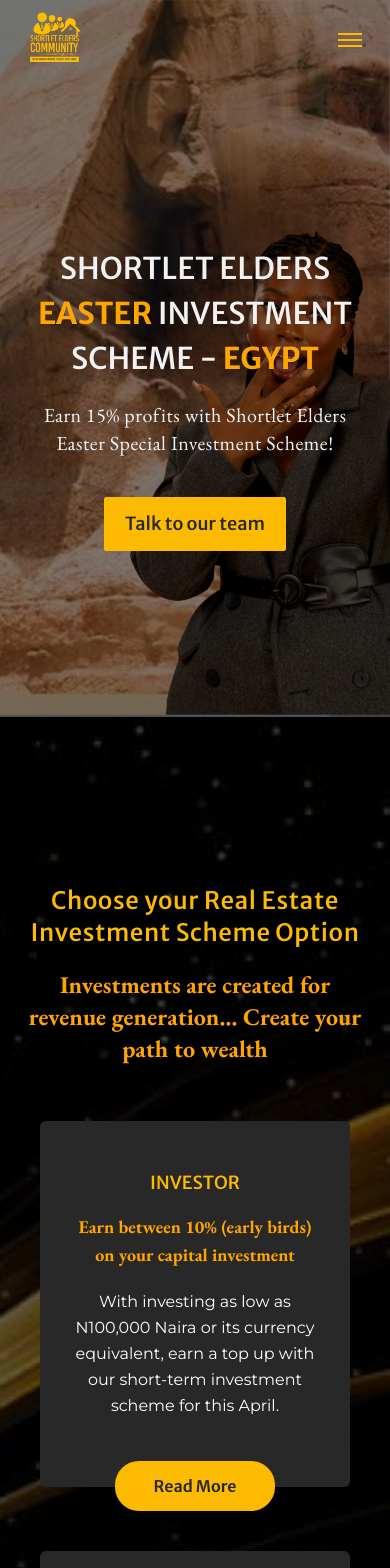
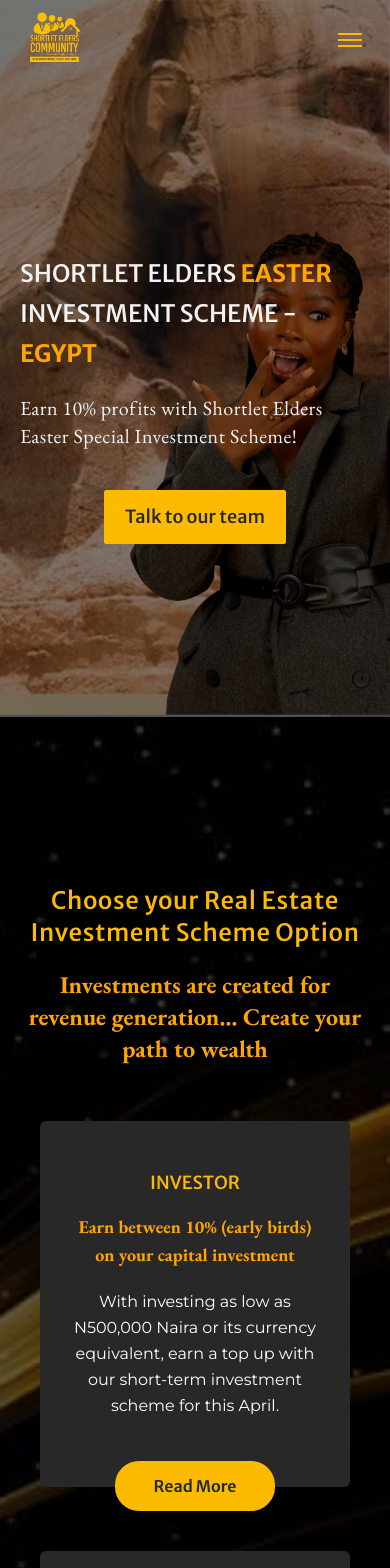
Before and after one commit to Mayor1234/real-shortlet-elders, a React (Vite) app: page /home in a window 390 px wide. Shown: the top 1568 px of the page. Built offline with nearby package versions, Linux system fonts and the light colour scheme.

Commit message:
sppel change

```diff
--- a/src/components/constants/index.ts
+++ b/src/components/constants/index.ts
@@ -17,7 +17,7 @@
     title: 'contact',
   },
   {
-    url: 'https://flutterwave.com/pay/1vd6dso7c3yn',
+    url: 'https://paystack.com/pay/4aophf6eg7',
     title: 'make your payment',
   },
 ];
--- a/src/components/hero-banner/HeroBanner.tsx
+++ b/src/components/hero-banner/HeroBanner.tsx
@@ -10,13 +10,13 @@
       <div className="w-full container mx-auto">
         <div className="absolute -z-10 px-5 font-normal h-[calc(85vh+80px)] lg:h-[calc(100vh+80px)] flex justify-center gap-5 flex-col items-start lg:gap-8 lg:px-0">
           <AnimatedSection direction={{ initial_x: 0, initial_y: 50 }}>
-            <h1 className="max-w-md font-merriweather text-3xl text-center font-medium uppercase leading-[45px] lg:leading-[60px] text-[#f2f2f2] lg:max-w-[750px] lg:text-4xl lg:text-start pb-5">
+            <h1 className="max-w-md font-merriweather text-2xl font-medium uppercase leading-[40px] lg:leading-[60px] text-[#f2f2f2] lg:max-w-[750px] lg:text-4xl lg:text-start pb-5">
               shortlet elders <span className="text-sec font-bold">easter</span>{' '}
               investment scheme -{' '}
               <span className="text-sec font-bold">Egypt </span>
             </h1>
-            <p className="max-w-md font-garamond px-5 leading-[28px] text-center mb-5 text-[20px] lg:text-[28px] tracking-wide text-[#f1f5f9] lg:text-start lg:max-w-[750px] lg:leading-[35px] lg:px-0">
-              Earn 15% profits with Shortlet Elders Easter Special Investment
+            <p className="max-w-md font-garamond leading-[28px] mb-5 text-[20px] lg:text-[28px] tracking-wide text-[#f1f5f9] lg:text-start lg:max-w-[750px] lg:leading-[35px] lg:px-0">
+              Earn 10% profits with Shortlet Elders Easter Special Investment
               Scheme!
             </p>
           </AnimatedSection>
--- a/src/components/sections/InvestmentScheme.tsx
+++ b/src/components/sections/InvestmentScheme.tsx
@@ -33,7 +33,7 @@
                       Earn between 10% (early birds) on your capital investment
                     </p>
                     <p className="text-center pb-5">
-                      With investing as low as N100,000 Naira or its currency
+                      With investing as low as N500,000 Naira or its currency
                       equivalent, earn a top up with our short-term investment
                       scheme for this April.
                     </p>
--- a/src/components/sections/Investors.tsx
+++ b/src/components/sections/Investors.tsx
@@ -69,11 +69,7 @@
                   you—allowing you to grow your wealth while enjoying an
                   unforgettable Easter experience.
                 </p>
-                {/* <em className="text-gray-800">
-                  We prioritize clarity on your investment interests and capital
-                  strength due to the diversity of locations targeted for this
-                  scheme.
-                </em> */}
+
                 <em className="text-gray-800">
                   📍 Exclusive Travel Date: April 18th - 24th, 2025 <br />
                   💰 Payout Period: May 1st - 10th, 2025
--- a/src/pages/Privacy.tsx
+++ b/src/pages/Privacy.tsx
@@ -147,7 +147,7 @@
                 Contact Information
                 <ul className="list-disc list-outside flex flex-col gap-4 leading-normal pt-5 text-base font-Montserrat font-normal">
                   <li>
-                    For questions or concerns regarding our privacy practices,
+                    For questions or concerns regarding our privacy policies,
                     please contact us at{' '}
                     <a
                       href={`mailto:${'support@shortletelders.com'}`}
```
Also changed, not shown: public/hero-new.jpeg (deleted), public/hero1.jpg (deleted).
